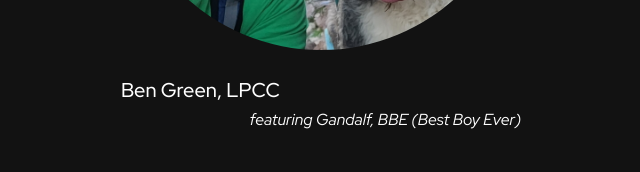
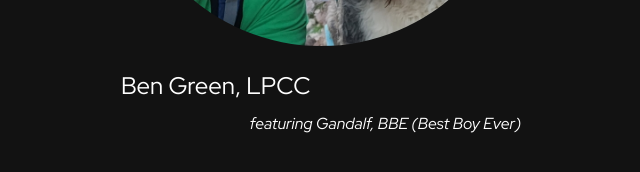
Before and after one commit to amandahussey/ben-g-therapy.com, a React (Vite) app in the folder ben-g-therapy.com/: page / in a window 1280 px wide. Shown: the part 540-712 px from the top of the page, without its empty margins (319-959 px from the left). Built offline with nearby package versions, Linux system fonts and the light colour scheme.

Commit message:
bigger name

```diff
--- a/ben-g-therapy.com/src/App.tsx
+++ b/ben-g-therapy.com/src/App.tsx
@@ -47,9 +47,9 @@ function App() {
                 src={ben}
                 style={{ height: isMobile ? 300 : 400, borderRadius: "50%" }}
               />
-              <Stack width="100%">
+              <Stack width="100%" spacing={1}>
                 <Typography
-                  variant="h6"
+                  variant="h5"
                   textAlign={isMobile ? "center" : "left"}
                 >
                   Ben Green, LPCC
```
